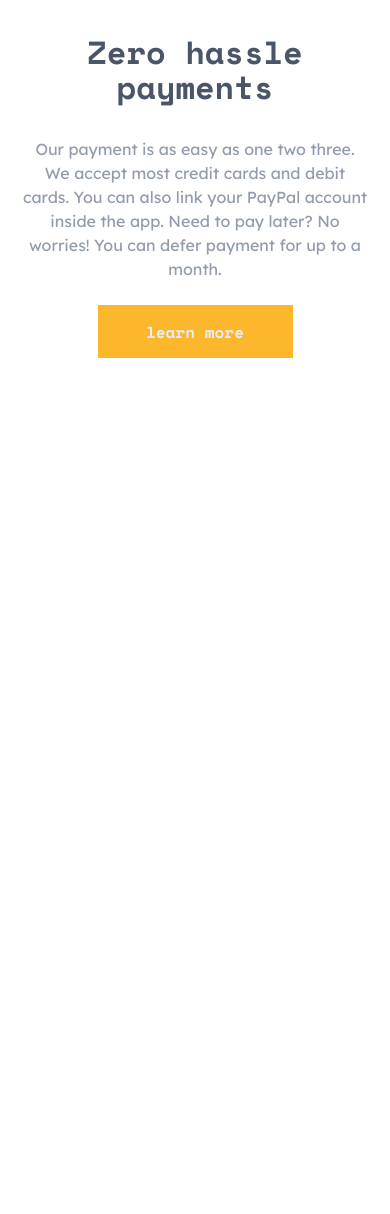
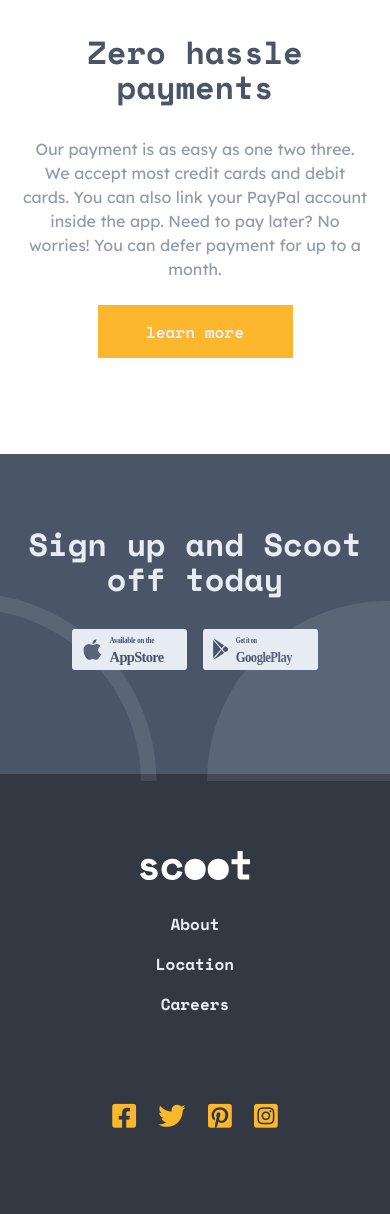
Before and after one commit to shibuwd/Scoot-multi-page-website, a plain HTML site: page index.html in a window 390 px wide. Shown: the part 3686-4900 px from the top of the page. Before the commit the page ends 4140 px from the top, so only its background shows below. Drawn offline with nearby package versions, Linux system fonts and the light colour scheme.

Commit message:
finsh style for mobile

```diff
--- a/css/style.css
+++ b/css/style.css
@@ -3,6 +3,7 @@
 :root {
     /* colors */
     --yellow: hsl(40, 97%, 58%);
+    --dark: hsl(215, 14%, 23%);
     --dark-navy: hsl(216, 17%, 35%);
     --dim-grey: hsl(217, 12%, 62%);
     --light-grey: hsl(212, 41%, 93%);
@@ -359,3 +360,88 @@
     margin-bottom: 1.5rem;
 }
 /* end facility section */
+
+
+/* sign up section */
+.signup {
+    display: flex;
+    justify-content: center;
+    align-items: center;
+    flex-direction: column;
+    background-color: var(--dark-navy);
+    color: var(--light-grey);
+    height: 320px;
+    position: relative;
+}
+
+.signup picture {
+    position: absolute;
+}
+
+.signup h4 {
+    font-size: var(--fs-m-v2-700);
+    text-align: center;
+}
+
+.signup-icon {
+    display: flex;
+}
+
+.signup-icon img {
+    width: 115px;
+    margin: 2rem .5rem;
+}
+
+/* end sign up section */
+
+
+/* footer section */
+.footer-info {
+    background-color: var(--dark);
+     height: 440px;
+     display: flex;
+     align-items: center;
+     justify-content: center;
+     flex-direction: column;
+}
+
+.footer-logo img {
+    width: 110px;
+    filter: brightness(0) invert(1);
+}
+
+.nav-links {
+    margin: 2rem 0;
+    text-align: center;
+    display: flex;
+    flex-direction: column;
+    gap: 1rem;
+}
+
+.nav-links a {
+    color: var(--light-grey);
+    text-transform: capitalize;
+    font-family: var(--ff-heading);
+    transition: .6s cubic-bezier(0.33, 1, 0.68, 1);
+}
+
+.nav-links  a:hover,
+.nav-links a:focus {
+    color: var(--yellow);
+}
+
+.social-icons {
+    display: flex;
+    gap: 1.4rem;
+    font-size: 1.7rem;
+    margin-top: 3rem;
+}
+
+.social-icons a {
+    color: var(--yellow);
+}
+
+.social-icons a:hover,
+.social-icons a:focus {
+    color: var(--snow);
+}
--- a/index.html
+++ b/index.html
@@ -5,6 +5,10 @@
     <meta charset="UTF-8">
     <meta http-equiv="X-UA-Compatible" content="IE=edge">
     <meta name="viewport" content="width=device-width, initial-scale=1.0">
+
+    <link rel="stylesheet" href="https://use.fontawesome.com/releases/v5.15.3/css/all.css"
+        integrity="sha384-SZXxX4whJ79/gErwcOYf+zWLeJdY/qpuqC4cAa9rOGUstPomtqpuNWT9wdPEn2fk" crossorigin="anonymous">
+
 
     <link rel="shortcut icon" href="./assets/favicon-32x32.png" type="image/x-icon">
 
@@ -123,6 +127,7 @@
             <!-- end services section -->
 
             <!-- facility section -->
+            <section>
                 <div class="facility-container">
                     <div class="facility plot-1">
                         <picture>
@@ -135,7 +140,8 @@
                         <div class="facility-text">
                             <h3>Easy to use riding telemetry</h3>
                             <p>The Scoot app is available with riding telemetry. This means it can show you your average
-                            speed, how long you've been using the scooter, your traveling distance, and many more things
+                                speed, how long you've been using the scooter, your traveling distance, and many more
+                                things
                                 all in an easy to use app.
                             </p>
                         </div>
@@ -152,8 +158,10 @@
                         </div>
                         <div class="facility-text">
                             <h3>Coming to a city near you</h3>
-                        <p>Scoot is available in 4 major cities so far. We’re expanding rapidly, so be sure to let us
-                            know if you want to see us in your hometown. We’re aiming to let our scooters loose on 23
+                            <p>Scoot is available in 4 major cities so far. We’re expanding rapidly, so be sure to let
+                                us
+                                know if you want to see us in your hometown. We’re aiming to let our scooters loose on
+                                23
                                 cities over the coming year.
                             </p>
                         </div>
@@ -170,18 +178,71 @@
                         </div>
                         <div class="facility-text">
                             <h3>Zero hassle payments</h3>
-                        <p>Our payment is as easy as one two three. We accept most credit cards and debit cards. You can
-                            also link your PayPal account inside the app. Need to pay later? No worries! You can defer
+                            <p>Our payment is as easy as one two three. We accept most credit cards and debit cards. You
+                                can
+                                also link your PayPal account inside the app. Need to pay later? No worries! You can
+                                defer
                                 payment for up to a month.
                             </p>
                         </div>
                         <a class="btn" href="">learn more</a>
                     </div>
+                </div>
+            </section>
+            <!-- end facility section -->
+
+            <!-- sign up section -->
+            <section>
+                <div class="signup-container">
+                    <div class="signup">
+                        <div class="signup-heading">
+                            <h4>Sign up and Scoot off today</h4>
+                        </div>
+                        <div class="signup-icon">
+                            <img src="./assets/icons/app-store.svg" alt="">
+                            <img src="./assets/icons/google-play.svg" alt="">
+                        </div>
+                        <picture>
+                            <source media="(min-width: 48rem)" srcset="./assets/patterns/semi-circles.svg">
+                            <img src="./assets/patterns/semi-circle-mobile.svg" alt="">
+                        </picture>
+                    </div>
+                </div>
+            </section>
+            <!-- end sign up section -->
+        </div>
+    </main>
+    <!-- end main section -->
 
 
 
-
+    <!-- footer section -->
+    <footer>
+        <div class="footer-container">
+            <div class="footer-info">
+                <div class="footer-logo">
+                    <a href="#"><img src="./assets/logo.svg" alt=""></a>
                 </div>
+                <nav>
+                    <ul class="nav-links">
+                        <li><a href="#">about</a></li>
+                        <li><a href="#">location</a></li>
+                        <li><a href="#">careers</a></li>
+                    </ul>
+                </nav>
+                <ul class="social-icons">
+                    <li><a href="#" class="effect" title=" Join us on Facebook"><i class="fab fa-facebook-square"
+                                aria-hidden="true"></i></a></li>
+                    <li><a href="#" class="effect" title=" Join us on Twitter"><i class="fab fa-twitter"
+                                aria-hidden="true"></i></a></li>
+                    <li><a href="#" class="effect" title=" Join us on Pinterest"><i class="fab fa-pinterest-square"
+                                aria-hidden="true"></i></a></li>
+                    <li><a href="#" class="effect" title=" Join us on Instagram"><i class="fab fa-instagram-square"
+                                aria-hidden="true"></i></a></li>
+                </ul>
+            </div>
+        </div>
+    </footer>
 
 
 
@@ -199,14 +260,6 @@
 
 
 
-
-
-
-        </div>
-    </main>
-    <!-- end main section -->
-
-
     <script src="./js/app.js"></script>
 </body>
 
```
Also changed, not shown: assets/patterns/semi-circle-mobile.svg (added). Lines whose indentation alone changed are shown as unchanged.
